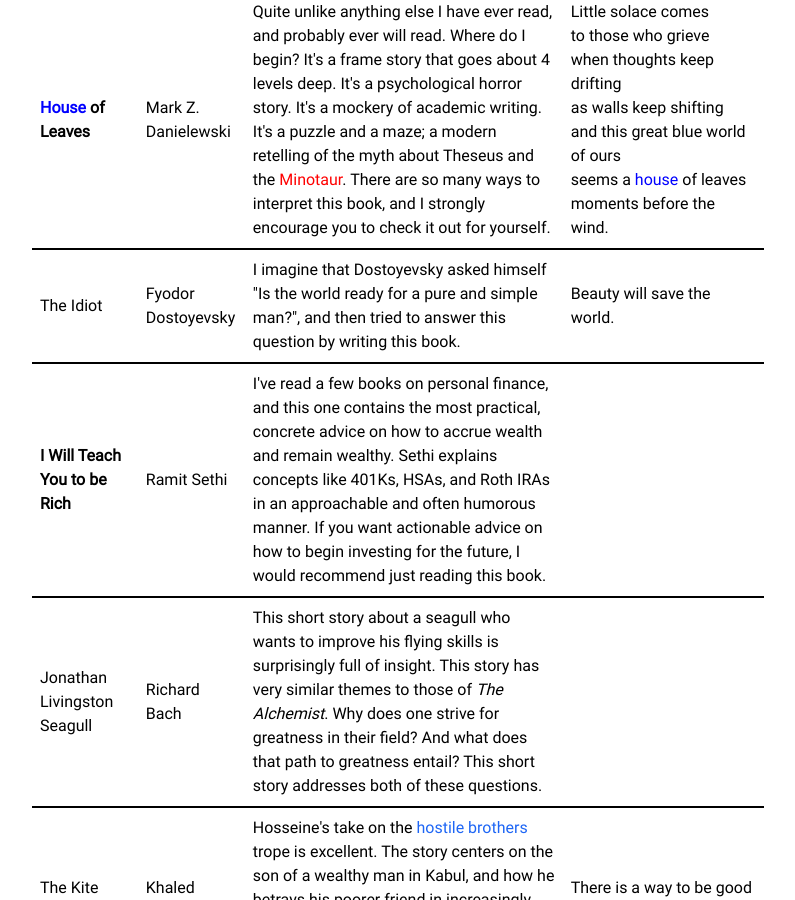
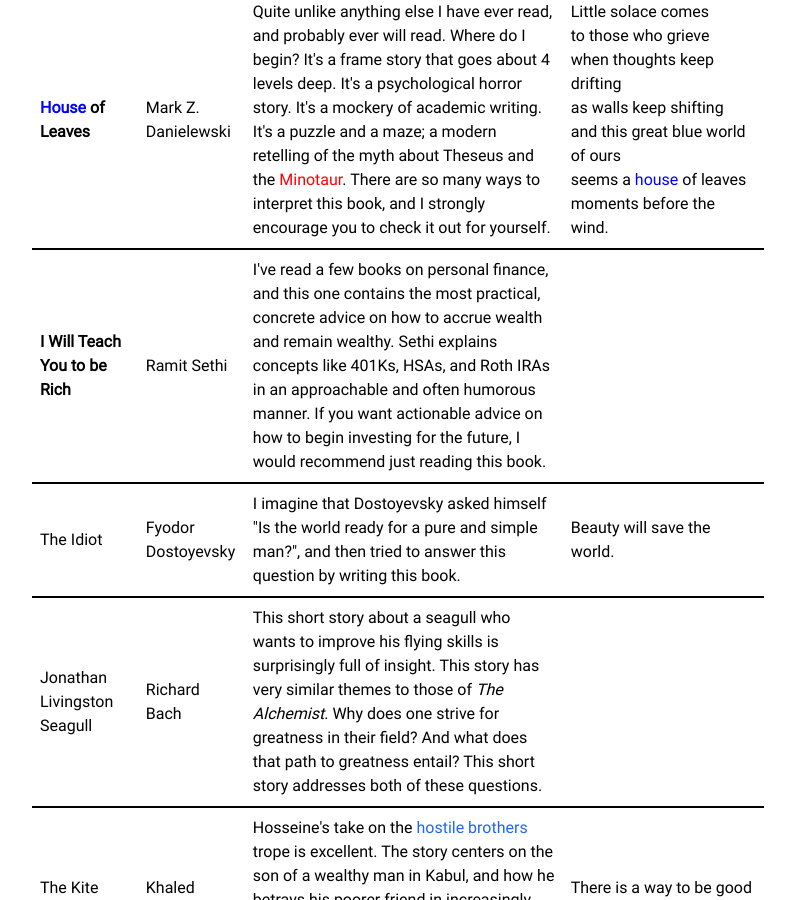
Before and after one commit to PappasBrent/pappasbrent.github.io, a Jekyll site: the page built from reading.html, in a window 1280 px wide and 900 px high, scrolled down 7462 px. Shown: the whole window, without its empty margins (242-1037 px from the left). Built offline with Jekyll 4.4.1, drawn with Linux system fonts in a browser that asks for light colours; some of the changed lines change nothing that is shown.

Commit message:
Sort "I" entries and reformat

```diff
--- a/reading.html
+++ b/reading.html
@@ -346,14 +346,6 @@
             </td>
         </tr>
         <tr>
-            <td>The Idiot</td>
-            <td>Fyodor Dostoyevsky</td>
-            <td>I imagine that Dostoyevsky asked himself "Is the world ready
-                for a pure and simple man?", and then tried to answer this
-                question by writing this book.</td>
-            <td>Beauty will save the world.</td>
-        </tr>
-        <tr>
             <td><b>I Will Teach You to be Rich</b></td>
             <td>Ramit Sethi</td>
             <td>I've read a few books on personal finance, and this one
@@ -363,6 +355,14 @@
                 manner. If you want actionable advice on how to begin investing
                 for the future, I would recommend just reading this book.</td>
             <td></td>
+        </tr>
+        <tr>
+            <td>The Idiot</td>
+            <td>Fyodor Dostoyevsky</td>
+            <td>I imagine that Dostoyevsky asked himself "Is the world ready
+                for a pure and simple man?", and then tried to answer this
+                question by writing this book.</td>
+            <td>Beauty will save the world.</td>
         </tr>
         <tr>
             <td>Jonathan Livingston Seagull</td>
```
